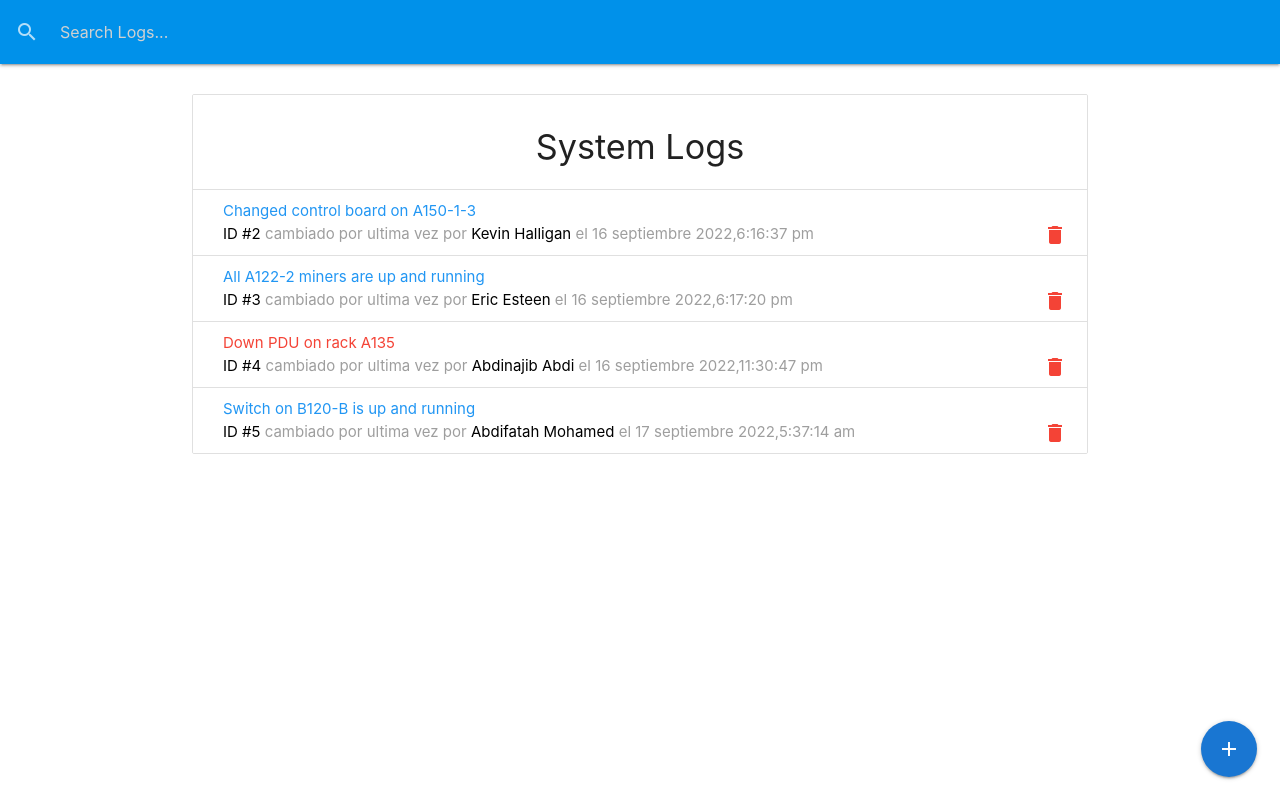
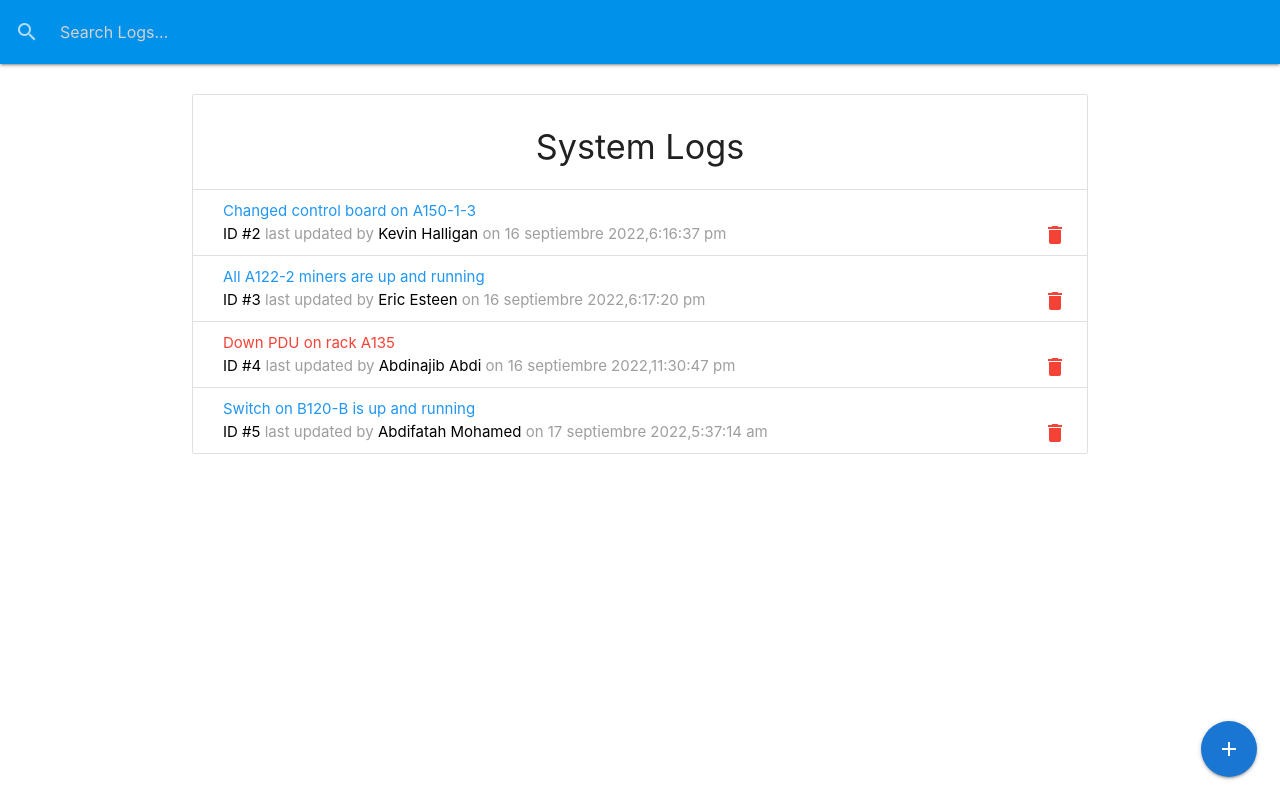
Before and after one commit to abdifatahdev/DCT-Logger, a React (Create React App) app: page / in a window 1280 px wide. Built offline with nearby package versions, Linux system fonts and the light colour scheme; data requests are answered from the project's data file.

Commit message:
Update LogItem.js

```diff
--- a/src/components/logs/LogItem.js
+++ b/src/components/logs/LogItem.js
@@ -24,8 +24,7 @@ const LogItem = ({ log, deleteLog, setCurrent }) => {
         </a>
         <br />
         <span className="grey-text">
-          <span className="black-text">ID #{id}</span> cambiado por ultima vez
-          por <span className="black-text">{tech}</span> el{" "}
+          <span className="black-text">ID #{id}</span> last updated by <span className="black-text">{tech}</span> on{" "}
           <Moment format="DD MMMM  YYYY,h:mm:ss a" local="es">
             {date}
           </Moment>
```
